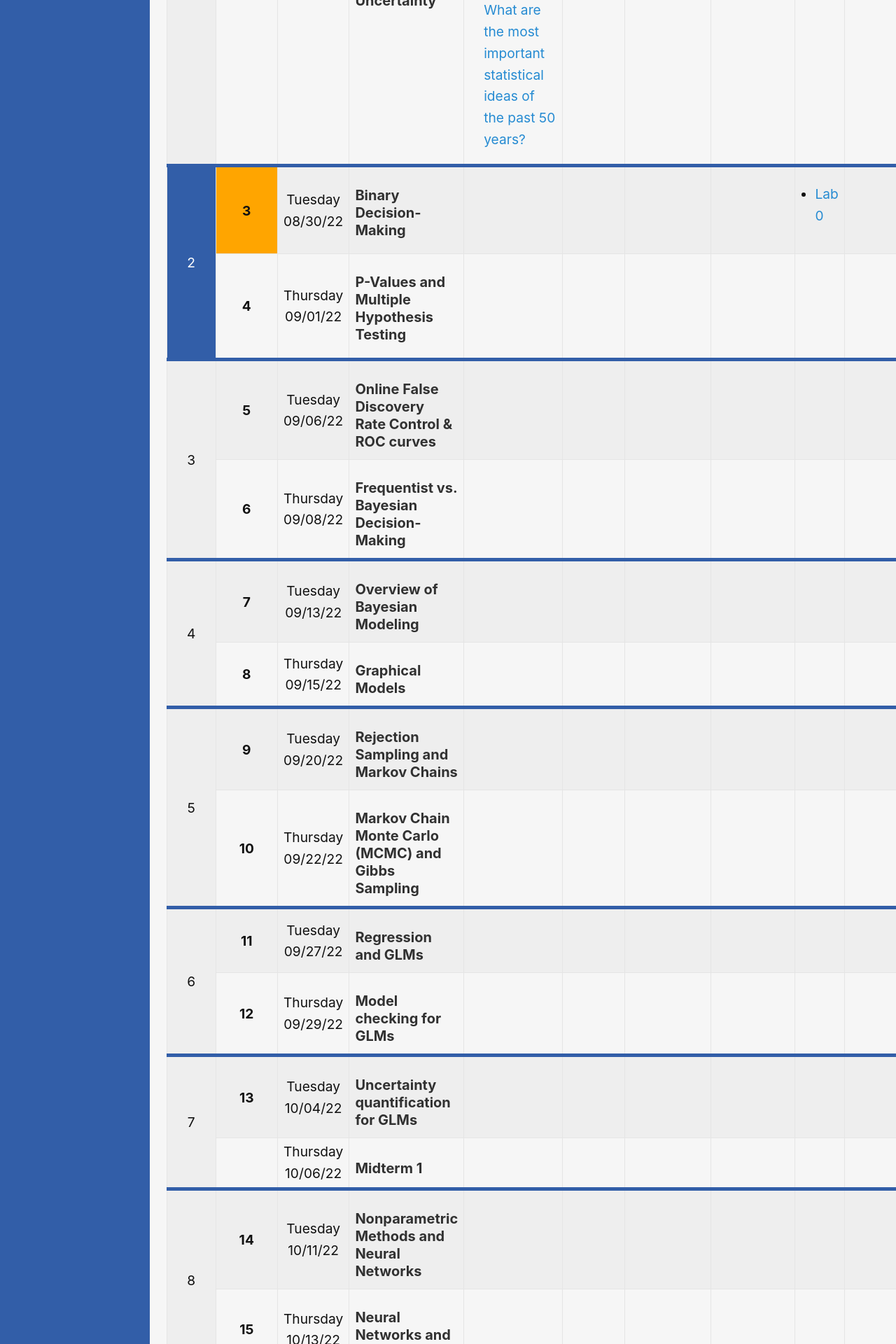
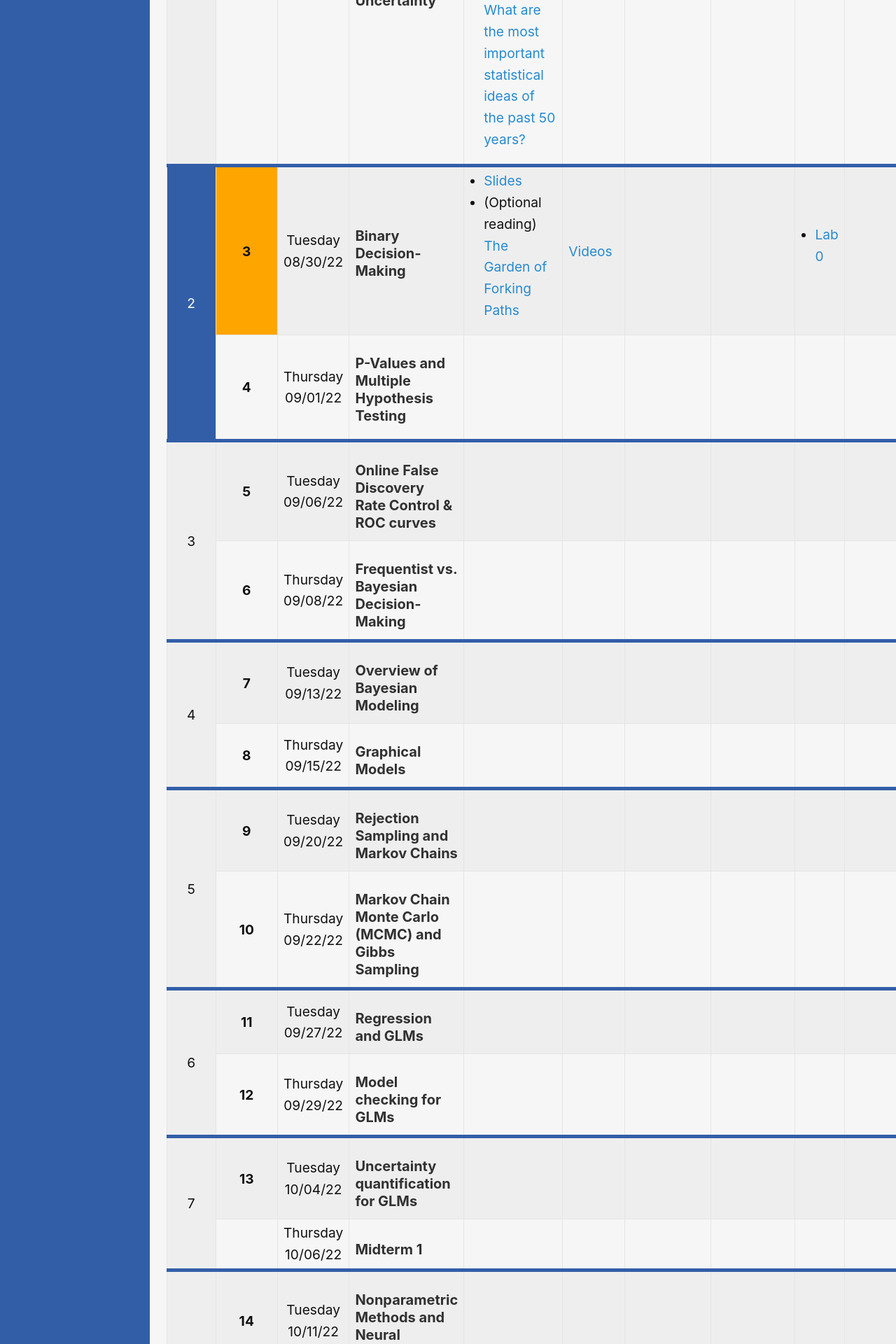
Before and after one commit to ds-102/fa22, a Jekyll site: the page built from index.md, in a window 1280 px wide. Shown: the part 961-2881 px from the top of the page at 70% size. Built offline with Jekyll 4.4.1, drawn with Linux system fonts in a browser that asks for light colours.

Commit message:
add lecture 2 video and slides

```diff
--- a/_data/lectures.yml
+++ b/_data/lectures.yml
@@ -33,6 +33,10 @@
   topic: Binary Decision-Making
   lab: |
       - [Lab 0](http://data102.datahub.berkeley.edu/hub/user-redirect/git-sync?repo=https://github.com/ds-102/fa22&subPath=labs/lab0/)
+  video: https://www.youtube.com/watch?v=0h-18ptVCUI&list=PLSEfoRJ1f3UNRgJzt7PNPQUmA7Erq_zAr&index=1
+  slides: |
+      - [Slides](https://docs.google.com/presentation/d/1-uVbbSDNum2C1fDfFf7vQQ5NTMzhreAVmytyMO1ZPJA/edit?usp=sharing)
+      - (Optional reading) [The Garden of Forking Paths](http://www.stat.columbia.edu/~gelman/research/unpublished/p_hacking.pdf)
 
 - date: Thursday 09/01/22
   topic: P-Values and Multiple Hypothesis Testing
```
